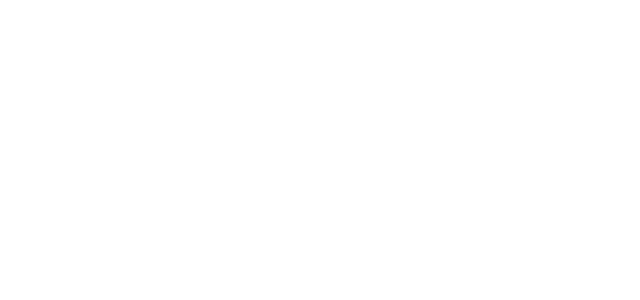
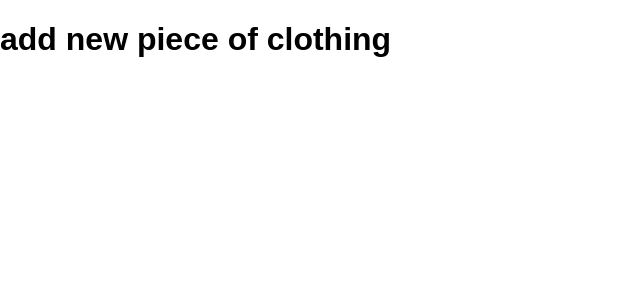
Before and after one commit to RoxMBaldwin/Paper_Doll-Client, a React (Create React App) app: page /laundry in a window 1280 px wide. Shown: the top 300 px of the page, without its empty margins (0-640 px from the left). Built offline with nearby package versions, Linux system fonts and the light colour scheme.

Commit message:
🏗 refactored components; added build and laundry components

```diff
--- a/src/App.css
+++ b/src/App.css
@@ -51,6 +51,7 @@
   padding: 40px;
   display: flex;
   flex-direction: row-reverse;
+  background: LemonChiffon;
 }
 
 .sidebar {
@@ -59,6 +60,7 @@
   height: 30%;
   flex-direction: column;
   align-items: flex-end;
+  background: Khaki;
 }
 
 input {
--- a/src/App.js
+++ b/src/App.js
@@ -1,6 +1,6 @@
 import React, { Component } from 'react';
-import Header from './components/Header';
-import Footer from './components/Footer';
+import { Header } from './components/Header';
+import { Footer } from './components/Footer';
 import {
   Link
 } from 'react-router-dom'
--- /dev/null
+++ b/src/components/Build.js
@@ -0,0 +1,10 @@
+import React from 'react';
+import '../index.css';
+
+export class Build extends React.Component {
+  render(){
+    return <div className='build'>
+      <h1>build new outfit</h1>
+    </div>
+  };
+}
--- a/src/components/Closet.js
+++ b/src/components/Closet.js
@@ -1,12 +1,13 @@
 import React from 'react';
-import Header from './Header.js';
-import Footer from './Footer.js';
+import { Header } from './Header.js';
+import { Footer } from './Footer.js';
 import {
   Link
 } from 'react-router-dom'
 import '../index.css';
 
-const Closet = () => {
+export class Closet extends React.Component {
+  render(){
     return <div className='closet'>
     <Header></Header>
       <div className='redirectingLinks'>
@@ -17,7 +18,7 @@
       <h1> Closet </h1>
       <div className='body'>
         <div className='sidebar'>
-        <input type='button' value='+ new'/>
+          <Link to='/laundry/'>Add new</Link>
           <input type='button' value='top'/>
           <input type='button' value='lower'/>
           <input type='button' value='one piece'/>
@@ -31,6 +32,4 @@
     <Footer></Footer>
     </div>
   };
-
-
-export default Closet;
+}
--- a/src/components/Footer.js
+++ b/src/components/Footer.js
@@ -1,7 +1,8 @@
 import React from 'react';
 import '../index.css';
 
-const Footer = () => {
+export class Footer extends React.Component {
+  render(){
     return <footer className='footer' >
     <div>
       <p> Paper Doll </p>
@@ -10,6 +11,5 @@
       <p> copyright 2017 </p>
     </div>
   </footer>
+  };
 }
-
-export default Footer;
--- a/src/components/Header.js
+++ b/src/components/Header.js
@@ -2,9 +2,10 @@
 import '../index.css';
 
 
-const Header = (props) => {
-  return <div className='header'>
-    <h1>Header</h1>
-  </div>
+export class Header extends React.Component {
+  render(){
+    return <div className='header'>
+      <h1>Header</h1>
+    </div>
+  };
 }
-export default Header;
--- /dev/null
+++ b/src/components/Laundry.js
@@ -0,0 +1,10 @@
+import React from 'react';
+import '../index.css';
+
+export class Laundry extends React.Component {
+  render(){
+    return <div className='laundry'>
+      <h1>add new piece of clothing</h1>
+    </div>
+  };
+}
--- a/src/index.js
+++ b/src/index.js
@@ -1,17 +1,17 @@
 import React from 'react';
 import ReactDOM from 'react-dom';
 import './index.css';
+import { Laundry } from './components/Laundry.js'
+import { Build } from './components/Build.js'
 import App from './App';
-import Main from './components/Main.js'
-import Closet from './components/Closet.js'
-import OutfitSchedule from './components/OutfitSchedule'
+import { Main } from './components/Main.js'
+import { Closet } from './components/Closet.js'
+import { OutfitSchedule } from './components/OutfitSchedule'
 import {
   BrowserRouter as Router,
   Route
 } from 'react-router-dom'
 
-// import App from './App';
-// import registerServiceWorker from './registerServiceWorker';
 
 ReactDOM.render(
   <Router>
@@ -19,7 +19,9 @@
       <Route exact path='/' component={App}/>
       <Route exact path='/begin/' component={Main}/>
       <Route path='/clothing/' component={Closet}/>
+      <Route path='/laundry/' component={Laundry}/>
       <Route path='/outfits/' component={OutfitSchedule}/>
+      <Route path='/build/' component={Build}/>
     </div>
   </Router>,
   document.getElementById('root'));
```
Also changed, not shown: src/components/Main.js (+5 -7 lines), src/components/OutfitSchedule.js (+5 -6 lines). Lines whose indentation alone changed are shown as unchanged.
